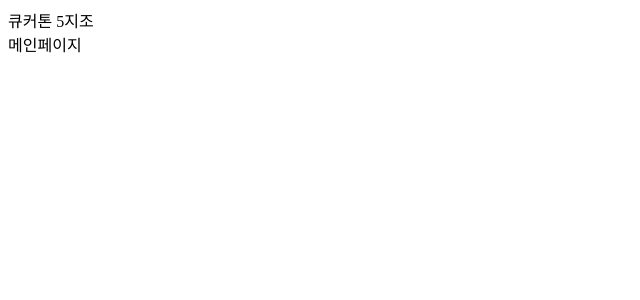
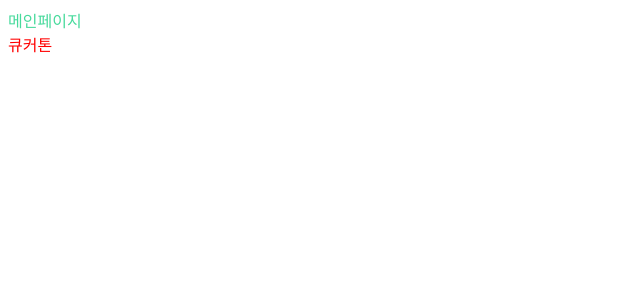
Before and after one commit to KUKATHON-5Team/KUKATHON-Frontend, a React (Create React App) app: page / in a window 1280 px wide. Shown: the top 300 px of the page, without its empty margins (0-640 px from the left). Built offline with nearby package versions, Linux system fonts and the light colour scheme.

Commit message:
styled-components 설정

```diff
--- a/src/App.js
+++ b/src/App.js
@@ -1,13 +1,17 @@
 import { BrowserRouter, Routes, Route } from "react-router-dom";
+import { ThemeProvider } from "styled-components";
+import theme from "./assets/styles/theme";
 import { MainPage } from "./pages/MainPage";
 
 function App() {
   return (
     <div className="App">
       <BrowserRouter>
-        <Routes>
-          <Route path="/" element={<MainPage />} />
-        </Routes>
+        <ThemeProvider theme={theme}>
+          <Routes>
+            <Route path="/" element={<MainPage />} />
+          </Routes>
+        </ThemeProvider>
       </BrowserRouter>
     </div>
   );
--- /dev/null
+++ b/src/assets/styles/theme.js
@@ -0,0 +1,9 @@
+const colors = {
+  mainColor: "#47dA9C",
+};
+
+const theme = {
+  colors,
+};
+
+export default theme;
--- a/src/pages/MainPage.js
+++ b/src/pages/MainPage.js
@@ -1,10 +1,18 @@
+import styled from "styled-components";
+
 export const MainPage = () => {
-    return (
-        <>
-            <div>
-                큐커톤 5지조
-            </div>
-            <div>메인페이지</div>
-        </>
-    )
-}
+  return (
+    <MainPageContainer>
+      <div>메인페이지</div>
+      <div className="name">큐커톤</div>
+    </MainPageContainer>
+  );
+};
+
+const MainPageContainer = styled.div`
+  color: ${({ theme }) => theme.colors.mainColor};
+  font-size: 20;
+  div.name {
+    color: red;
+  }
+`;
```
